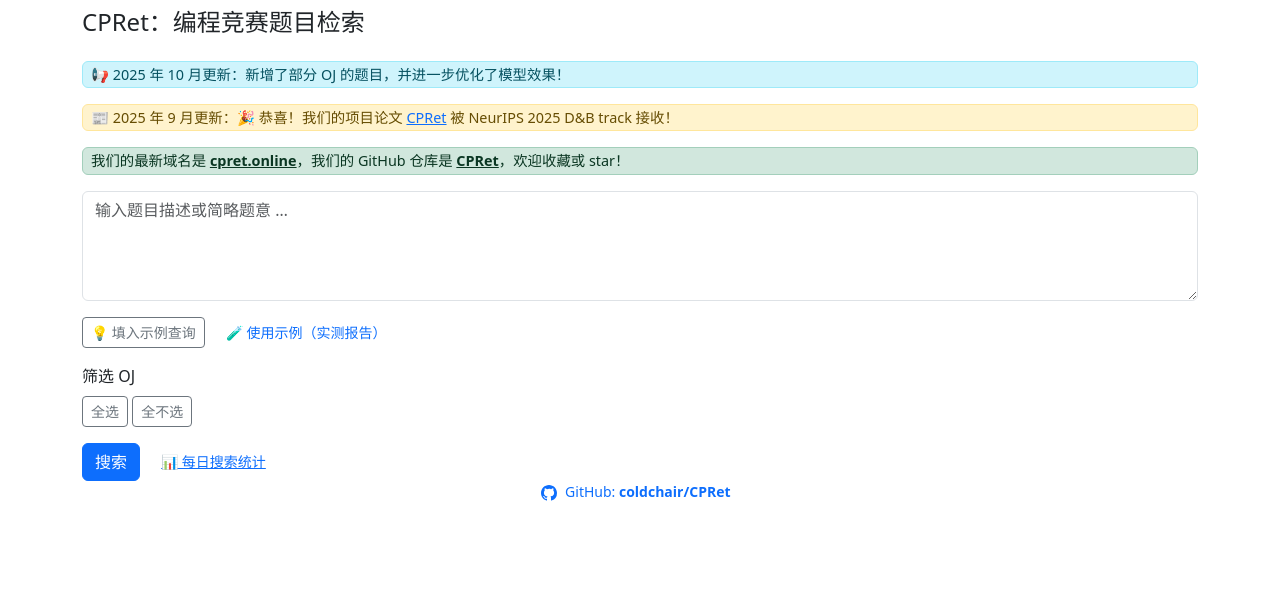
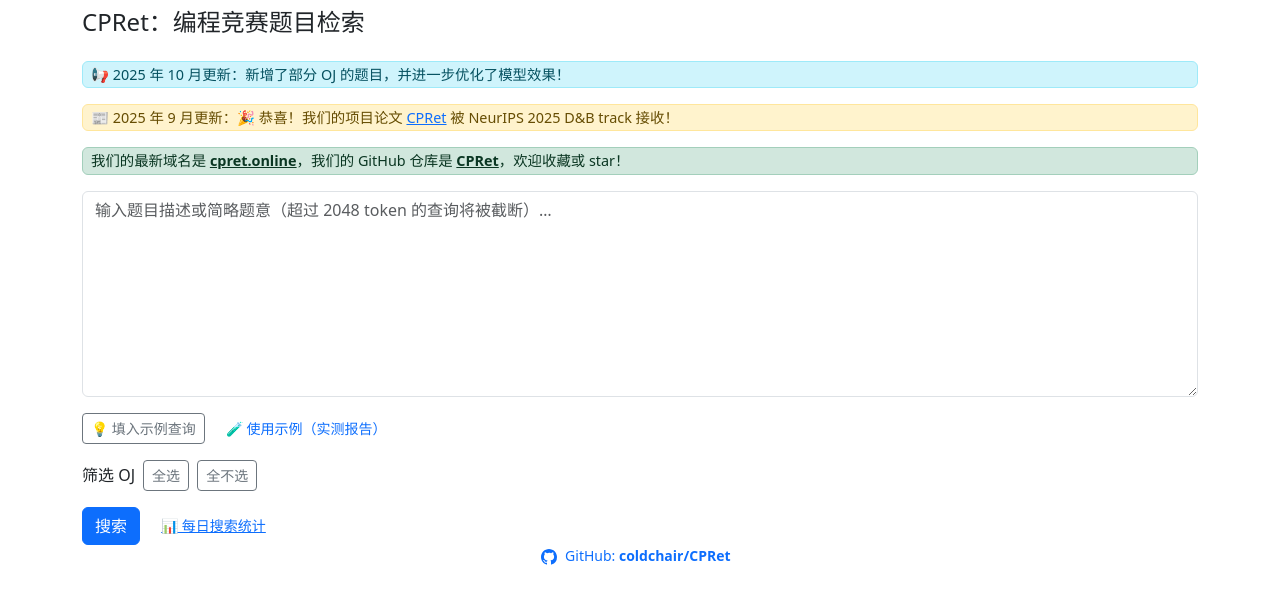
Before and after one commit to coldchair/CPRet, a Flask app: page / in a window 1280 px wide. Shown: the part 56-660 px from the top of the page. Run offline with Flask 3, Linux system fonts and the light colour scheme; parts of the project's set-up code (start-up, migrations or seed data) failed here and were passed over.

Commit message:
Update placeholders for query input and adjust textarea height for better usability

```diff
--- a/cp-retrieval-server/app.py
+++ b/cp-retrieval-server/app.py
@@ -19,7 +19,7 @@
         "paper_info": "📰 2025 年 9 月更新：🎉 恭喜！我们的项目论文 <a href='https://neurips.cc/virtual/2025/poster/121814' target='_blank'>CPRet</a> 被 NeurIPS 2025 D&B track 接收！",
         "info": "📢 2025 年 7 月更新：我们已升级模型并同步更新了题目数据库，检索效果更佳！",
         "info2": "📢 2025 年 10 月更新：新增了部分 OJ 的题目，并进一步优化了模型效果！",
-        "placeholder": "输入题目描述或简略题意 …",
+        "placeholder": "输入题目描述或简略题意（超过 2048 token 的查询将被截断）…",
         "template_btn": "填入示例查询",
         "search_btn": "搜索",
         "summary"   : "共 <strong>{total}</strong> 条结果，页 {page}/{max_page}，耗时 {elapsed:.1f} ms",
@@ -44,7 +44,7 @@
         "paper_info": "📰 September 2025 Update: 🎉 Congrats! Our project paper <a href='https://neurips.cc/virtual/2025/poster/121814' target='_blank'>CPRet</a> has been accepted by the NeurIPS 2025 D&B track!",
         "info": "📢 July 2025 Update: We've upgraded our model and synchronized the problem database for better retrieval!",
         "info2": "📢 October 2025 Update: Added new problems from several OJs and further optimized the model performance!",
-        "placeholder": "Enter problem description or simplified statement…",
+        "placeholder": "Enter problem description or simplified statement (queries longer than 2048 tokens will be truncated)…",
         "template_btn": "Insert example query",
         "search_btn": "Search",
         "summary"   : "<strong>{total}</strong> results, page {page}/{max_page}, {elapsed:.1f} ms",
--- a/cp-retrieval-server/templates/index.html
+++ b/cp-retrieval-server/templates/index.html
@@ -17,7 +17,7 @@
 <form method="get" action="{{ url_for('index') }}">
   <input type="hidden" name="lang" value="{{ lang }}">
   <div class="mb-3">
-    <textarea id="query-box" name="q" class="form-control mb-3" rows="4"
+    <textarea id="query-box" name="q" class="form-control mb-3" rows="8"
               placeholder="{{ t.placeholder }}">{{ query }}</textarea>
     <button type="button" class="btn btn-sm btn-outline-secondary me-3" onclick="fillTemplate()">
       💡 {{ t.template_btn }}
@@ -30,21 +30,24 @@
     </a>
   </div>
   <div class="mb-3">
-    <label class="form-label d-block">{{ t.filter_by_oj }}</label>
-    <div class="mb-2">
-        <button type="button" class="btn btn-outline-secondary btn-sm" onclick="selectAllOJs()">{{ t.select_all }}</button>
+    <div class="d-flex align-items-center mb-2">
+      <label class="form-label mb-0 me-2">{{ t.filter_by_oj }}</label>
+      <div>
+        <button type="button" class="btn btn-outline-secondary btn-sm me-1" onclick="selectAllOJs()">{{ t.select_all }}</button>
         <button type="button" class="btn btn-outline-secondary btn-sm" onclick="deselectAllOJs()">{{ t.deselect_all }}</button>
+      </div>
     </div>
 
     {% for oj_name in available_ojs %}
     <div class="form-check form-check-inline">
       <input class="form-check-input oj-checkbox" type="checkbox" name="oj" value="{{ oj_name }}"
-      id="oj-{{ loop.index }}"
-      {% if oj_name in selected_ojs %}checked{% endif %}>
+        id="oj-{{ loop.index }}"
+        {% if oj_name in selected_ojs %}checked{% endif %}>
       <label class="form-check-label" for="oj-{{ loop.index }}">{{ oj_name }}</label>
     </div>
     {% endfor %}
   </div>
+
 
   <button class="btn btn-primary">{{ t.search_btn }}</button>
   <a class="btn btn-link btn-sm ms-2" href="{{ url_for('stats', lang=lang) }}">{{ t.view_stats }}</a>
```
